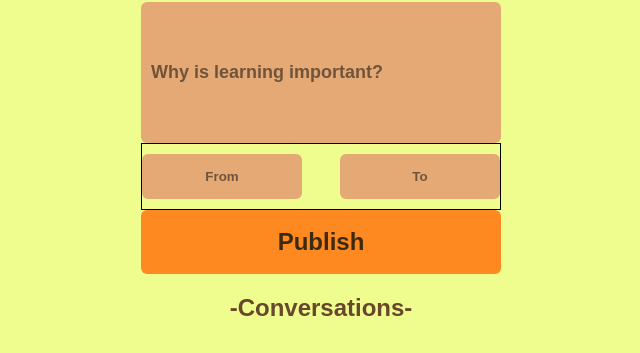
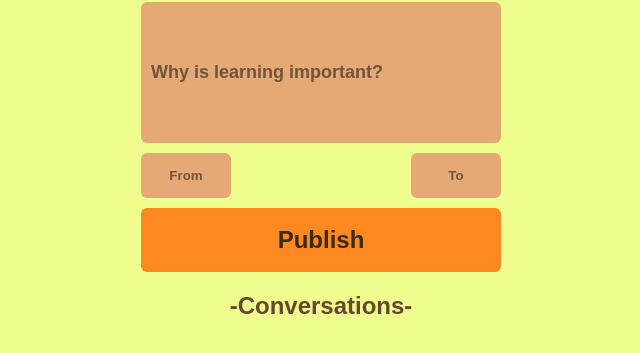
Before and after one commit to FirasItani/whatsapp, a plain HTML site: page index.html in a window 1280 px wide. Shown: the part 309-662 px from the top of the page, without its empty margins (319-959 px from the left). Drawn offline with Linux system fonts and the light colour scheme; no server answers.

Commit message:
Update index.css

```diff
--- a/index.css
+++ b/index.css
@@ -31,7 +31,7 @@ h1 {
 .flex-div {
   display: flex;
   justify-content: space-between;
-  border: 1px solid black;
+  /* border: 1px solid black; */
 }
 
 .input1 {
@@ -52,7 +52,7 @@ h1 {
   border-radius: 6px;
   margin: 10px 0;
   padding: 15px 5px;
-  max-width: 150px;
+  max-width: 80px;
   text-align: center;
 }
 
```
